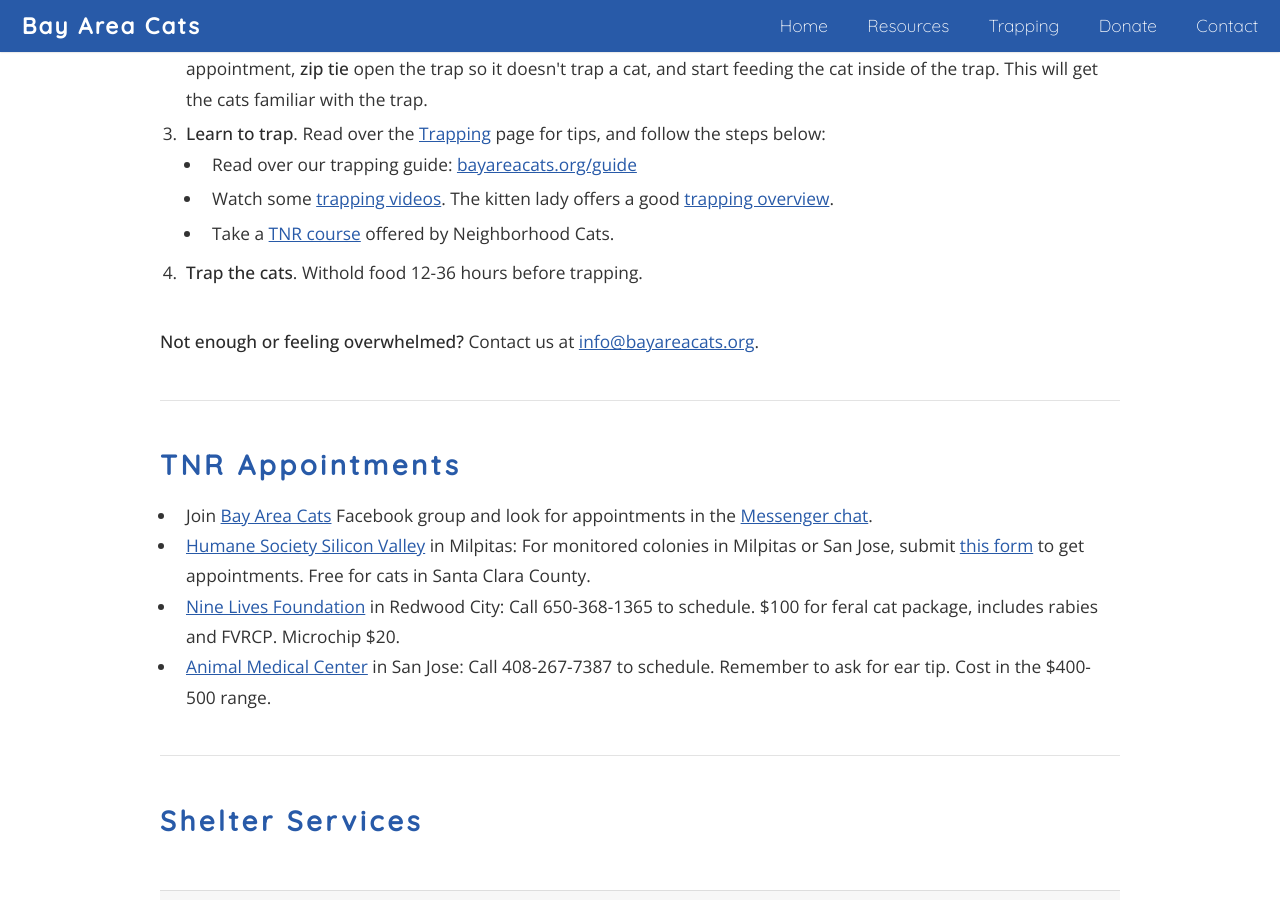
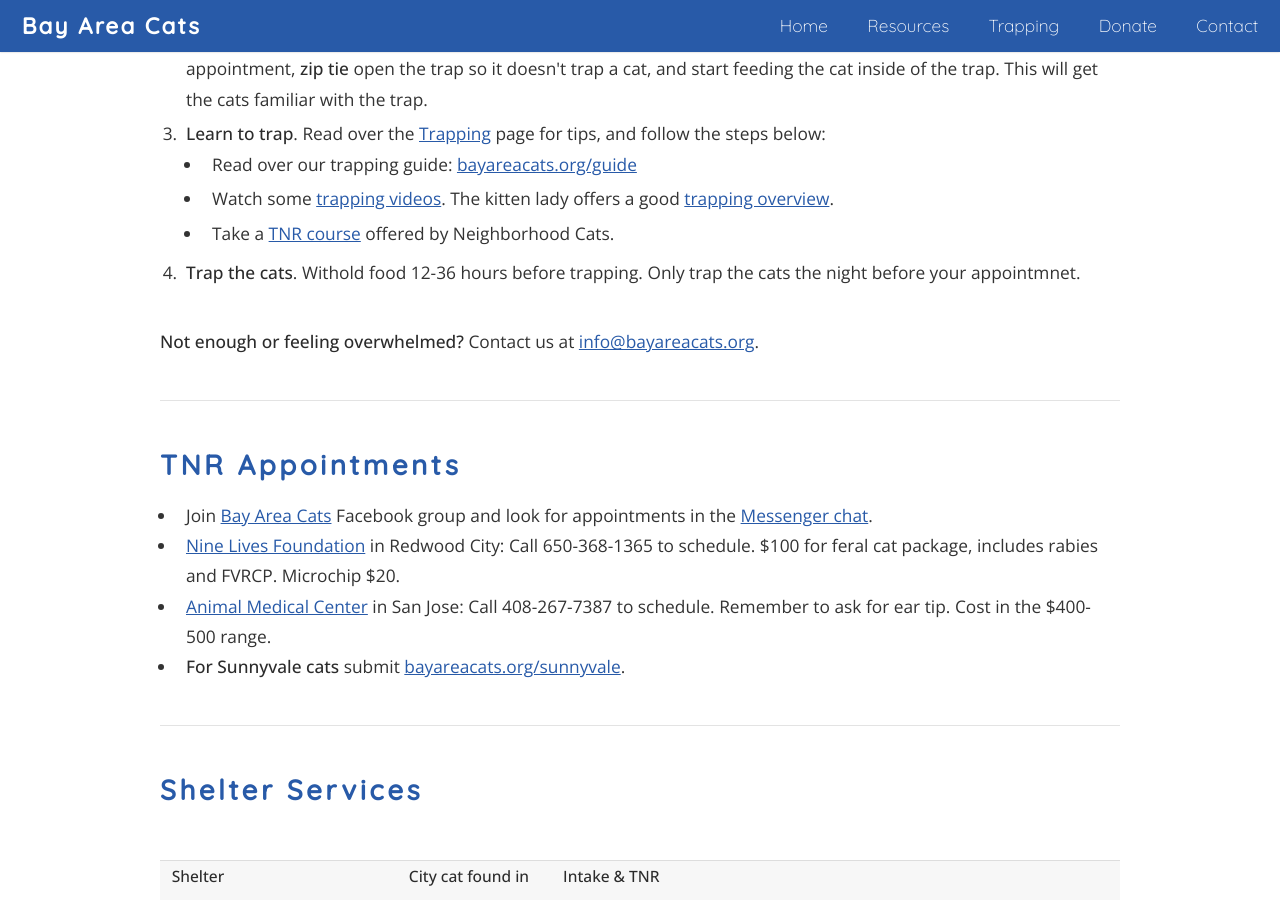
Before and after one commit to sunmeetsingh/bayareacats.github.io, a Jekyll site: the page built from resources.html, in a window 1280 px wide and 900 px high, scrolled down 401 px. Built offline with Jekyll 4.4.1, drawn with Linux system fonts in a browser that asks for light colours; some of the changed text lies outside the part shown.

Commit message:
Update links, add flyers

```diff
--- a/index.html
+++ b/index.html
@@ -62,7 +62,7 @@ layout: landing-page
 						<i class="fa" style="height: 15px"><img src="images/maggie-thumbnail.png" alt=""></i>
 						<h4>Get Help</h4>
 					</a>
-					<p>Submit a request for help in Sunnyvale on <a href="tnr">bayareacats.org/tnr</a>.</p>
+					<p>Submit a request for help in Sunnyvale on <a href="tnr">bayareacats.org/sunnyvale</a>.</p>
 				</section>
 			</div>
 		</div>
--- a/resources.html
+++ b/resources.html
@@ -33,7 +33,7 @@ layout: default
                             <li>Take a <a href="https://www.neighborhoodcats.org/tnr-in-nyc/workshops">TNR course</a> offered by Neighborhood Cats.</li>
                         </ul>
                     </li>
-                    <li><b>Trap the cats</b>. Withold food 12-36 hours before trapping.</li>
+                    <li><b>Trap the cats</b>. Withold food 12-36 hours before trapping. Only trap the cats the night before your appointmnet.</li>
                 </ol>
 
             <p><b>Not enough or feeling overwhelmed?</b> Contact us at <a target="_blank" href="mailto:info@bayareacats.org">info@bayareacats.org</a>.</p>
@@ -55,10 +55,11 @@ layout: default
                  </colgroup>
                 <ul>
                     <li>Join <a target="_blank" href="https://bit.ly/bayareacats">Bay Area Cats</a> Facebook group and look for appointments in the <a target="_blank" href="https://m.me/ch/Abbjdl7sZTVi-XZV">Messenger chat</a>.</li>
-                    <li><a href="">Humane Society Silicon Valley</a> in Milpitas:
-                        For monitored colonies in Milpitas or San Jose, submit <a href="https://survey.alchemer.com/s3/7793563/HSSV-Targeted-TNR-Program-TEST">this form</a> to get appointments. Free for cats in Santa Clara County.</li>
+                    <!-- <li><a href="">Humane Society Silicon Valley</a> in Milpitas:
+                        For monitored colonies in Milpitas or San Jose, submit <a href="https://survey.alchemer.com/s3/7793563/HSSV-Targeted-TNR-Program-TEST">this form</a> to get appointments. Free for cats in Santa Clara County.</li> -->
                     <li><a href="https://www.ninelivesfoundation.org/resources">Nine Lives Foundation</a> in Redwood City: Call 650-368-1365 to schedule. $100 for feral cat package, includes rabies and FVRCP. Microchip $20.</li>
                     <li><a target="_blank" href="https://goo.gl/maps/gt4fPXiUGSjtgfhC8">Animal Medical Center</a> in San Jose: Call 408-267-7387 to schedule. Remember to ask for ear tip. Cost in the $400-500 range.</li>
+                    <li><b>For Sunnyvale cats</b> submit <a href="tnr">bayareacats.org/sunnyvale</a>.</li>
                 </ul>
         </div>
         <hr class="major" />
@@ -199,7 +200,7 @@ layout: default
         <div id="trap-rentals">
             <section>
                 <h3>Renting traps</h3>
-                <p>Bay Area Cats lends traps in Santa Clara County using this <a href="/traps">form</a>. Both <a href="https://goo.gl/maps/tKttm43ButjXKU3p8">SVACA</a> in Santa Clara and <a href="https://goo.gl/maps/PZMrz9krVuB1XqoM9">SJACC</a> in San Jose have a trap rental program. For SVACA, call dispatch to inquire about trap rentals. For SJACC, walk into the main lobby to ask.</p>
+                <p>Bay Area Cats lends traps in Santa Clara County using this <a href="/traps">form</a>. Both <a href="https://goo.gl/maps/tKttm43ButjXKU3p8">SVACA</a> in Santa Clara and <a href="https://goo.gl/maps/PZMrz9krVuB1XqoM9">SJACC</a> in San Jose have a trap rental program for cats in their jurisdiction. For SVACA, call dispatch to inquire about trap rentals. For SJACC, walk into the main lobby to ask.</p>
                     <ul>
                         <li><a target="_blank" href="https://www.thedancingcat.org">The Dancing Cat</a> • <a target="_blank" href="mailto:info@thedancingcat.org">info@thedancingcat.org</a></li>
                         <li><a target="_blank" href="https://www.13thstcats.org/info/display?PageID=13281">13th Street Cat Rescue</a> • 408-566-3637 • <a target="_blank" href="mailto:info@13thstcats.org">info@13thstcats.org</a></li>
```
